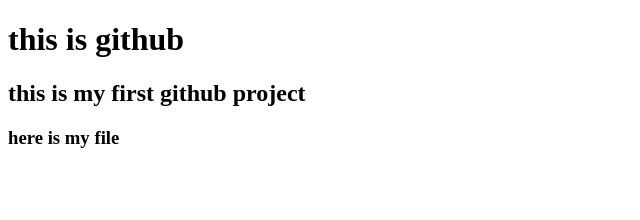
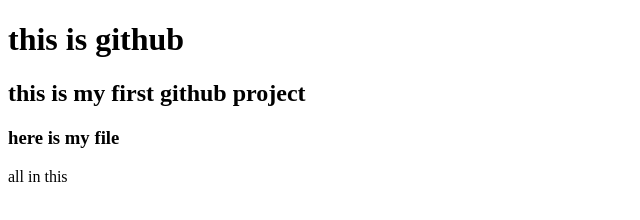
Before and after one commit to NeamulRahim007/my-second-website, a plain HTML site: page index.html in a window 1280 px wide. Shown: the full height of the page, 0-640 px from the left. Drawn offline with Linux system fonts and the light colour scheme.

Commit message:
whole file

```diff
--- a/index.html
+++ b/index.html
@@ -9,5 +9,6 @@
     <h1>this is github</h1>
     <h2>this is my first github project</h2>
     <h3>here is my file</h3>
+    <p>all in this</p>
 </body>
 </html>
```
